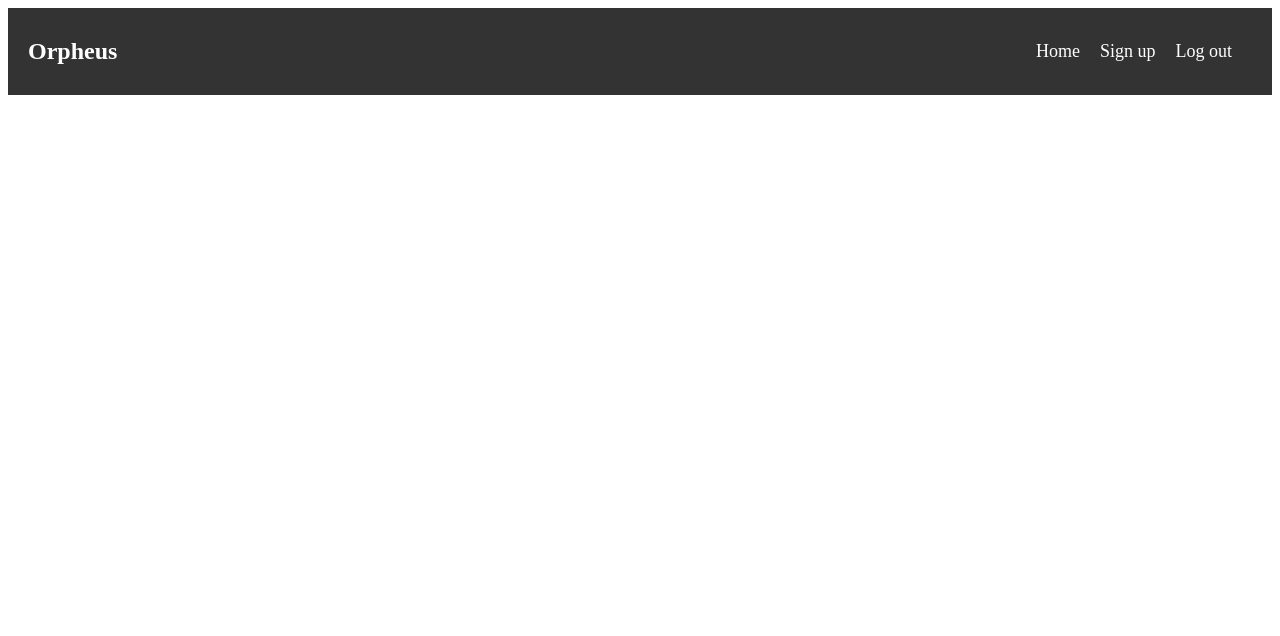
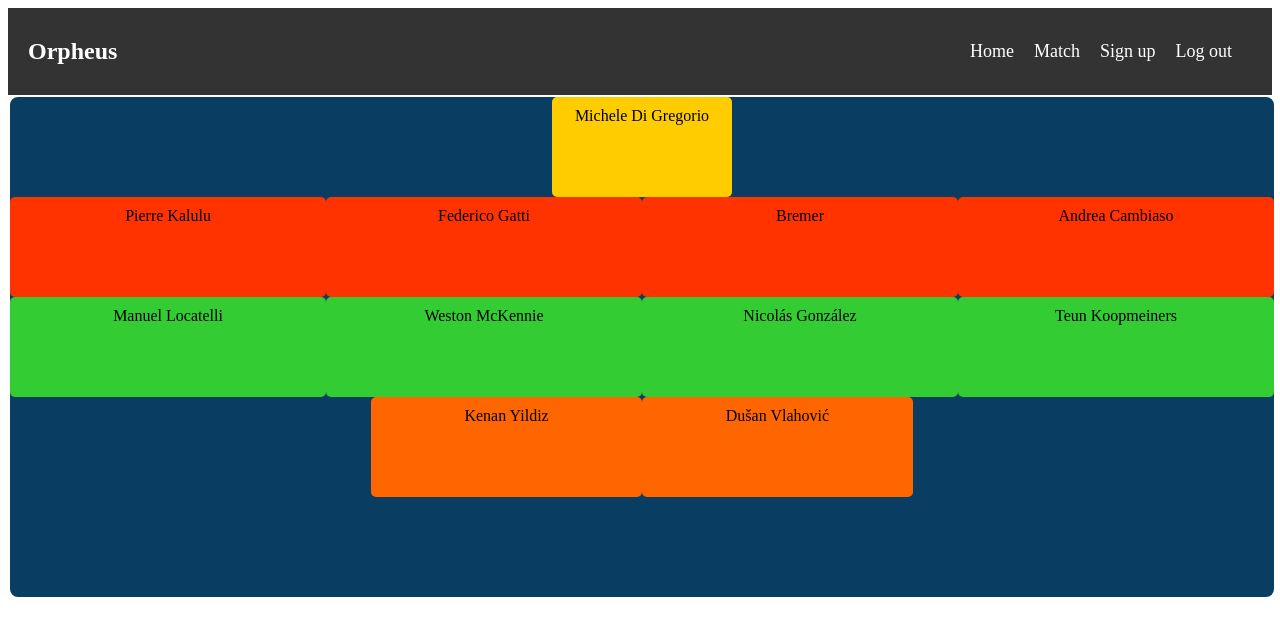
Before and after one commit to berglund10/Orpheus, a React app in the folder frontend/: page /match in a window 1280 px wide. Shown: the top 636 px of the page. Built offline with nearby package versions, Linux system fonts and the light colour scheme; no server answers.

Commit message:
Added match page

```diff
--- a/frontend/src/App.tsx
+++ b/frontend/src/App.tsx
@@ -8,6 +8,7 @@ import PrivateRoute from "./components/privateRoute";
 import { serverEndpoint } from "./config";
 import NavBar from "./components/navbar";
 import UserClientContext from "./clients/userClient";
+import Match from "./pages/match";
 
 export default function App() {
   const [user, setUser] = useState({
@@ -27,7 +28,6 @@ export default function App() {
         });
         if (response.status === 200) {
           const user = await response.json();
-          console.log(user);
           if (user.password === "321") {
             setUser({ ...response.data, auth: true });
           }
@@ -39,8 +39,6 @@ export default function App() {
 
     fetchData();
   }, []);
-
-  console.log(user);
 
   return (
     <div>
@@ -54,6 +52,7 @@ export default function App() {
             <Route element={<PrivateRoute isAuthenticated={user.auth} />}>
               <Route path="/loggedIn" element={<LoggedIn />} />
             </Route>
+            <Route path="/match" element={<Match />} />
           </Routes>
         </Router>
       </UserClientContext.Provider>
--- a/frontend/src/components/navbar.tsx
+++ b/frontend/src/components/navbar.tsx
@@ -49,6 +49,11 @@ function NavBar() {
           </Link>
         </li>
         <li style={liStyle}>
+          <Link to="/match" style={linkStyle}>
+            Match
+          </Link>
+        </li>
+        <li style={liStyle}>
           <Link to="/signup" style={linkStyle}>
             Sign up
           </Link>
--- a/frontend/src/pages/login.tsx
+++ b/frontend/src/pages/login.tsx
@@ -4,7 +4,6 @@ import { useUserClient } from "../clients/userClient";
 
 function Login() {
   const user = useUserClient();
-  console.log(user);
   const navigate = useNavigate();
   const [username, setUsername] = useState("");
   const [password, setPassword] = useState("");
--- /dev/null
+++ b/frontend/src/pages/match.tsx
@@ -0,0 +1,12 @@
+import React from "react";
+import FootballField from "../components/FootballField";
+
+function Match() {
+  return (
+    <div>
+      <FootballField />
+    </div>
+  );
+}
+
+export default Match;
```
